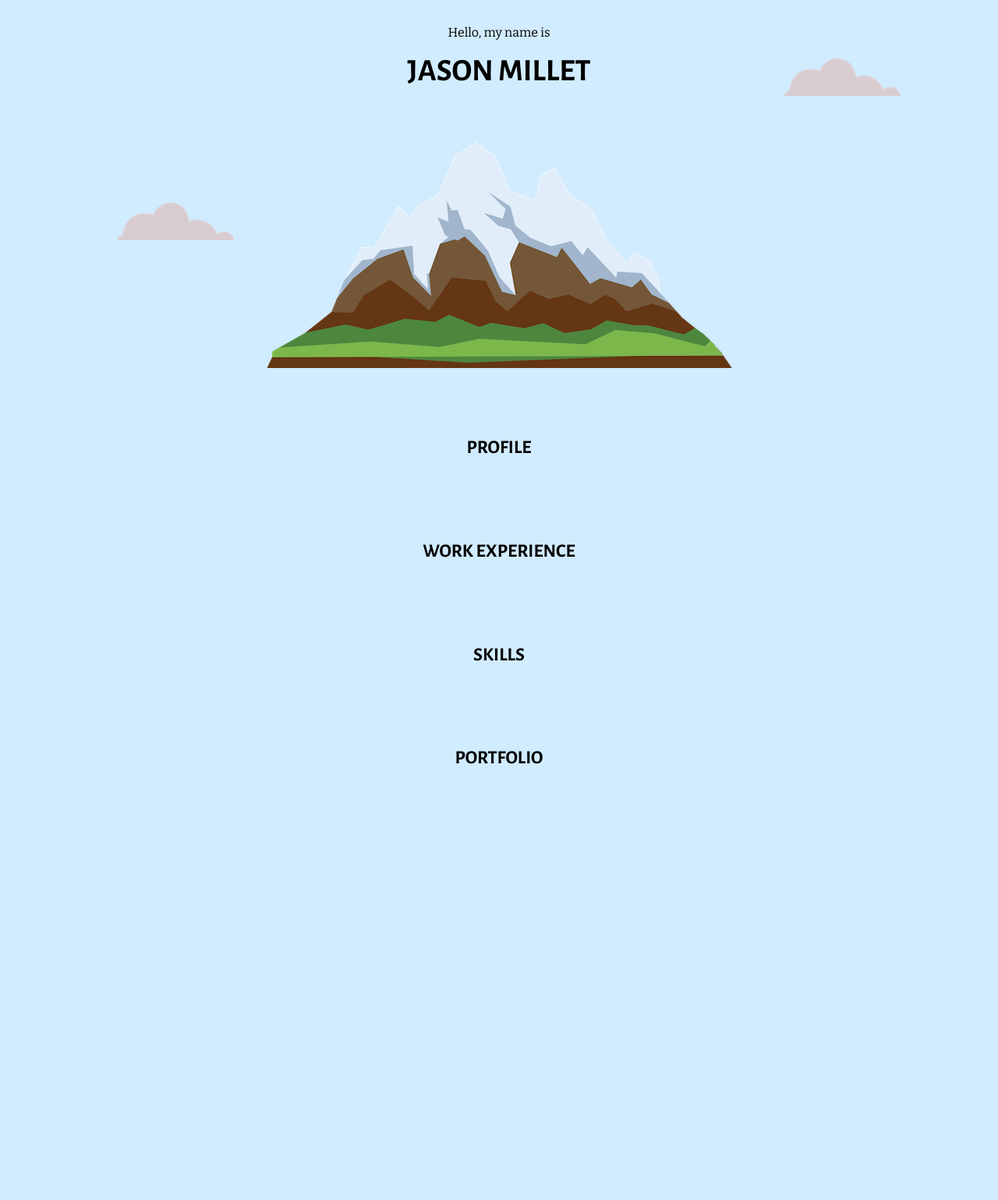
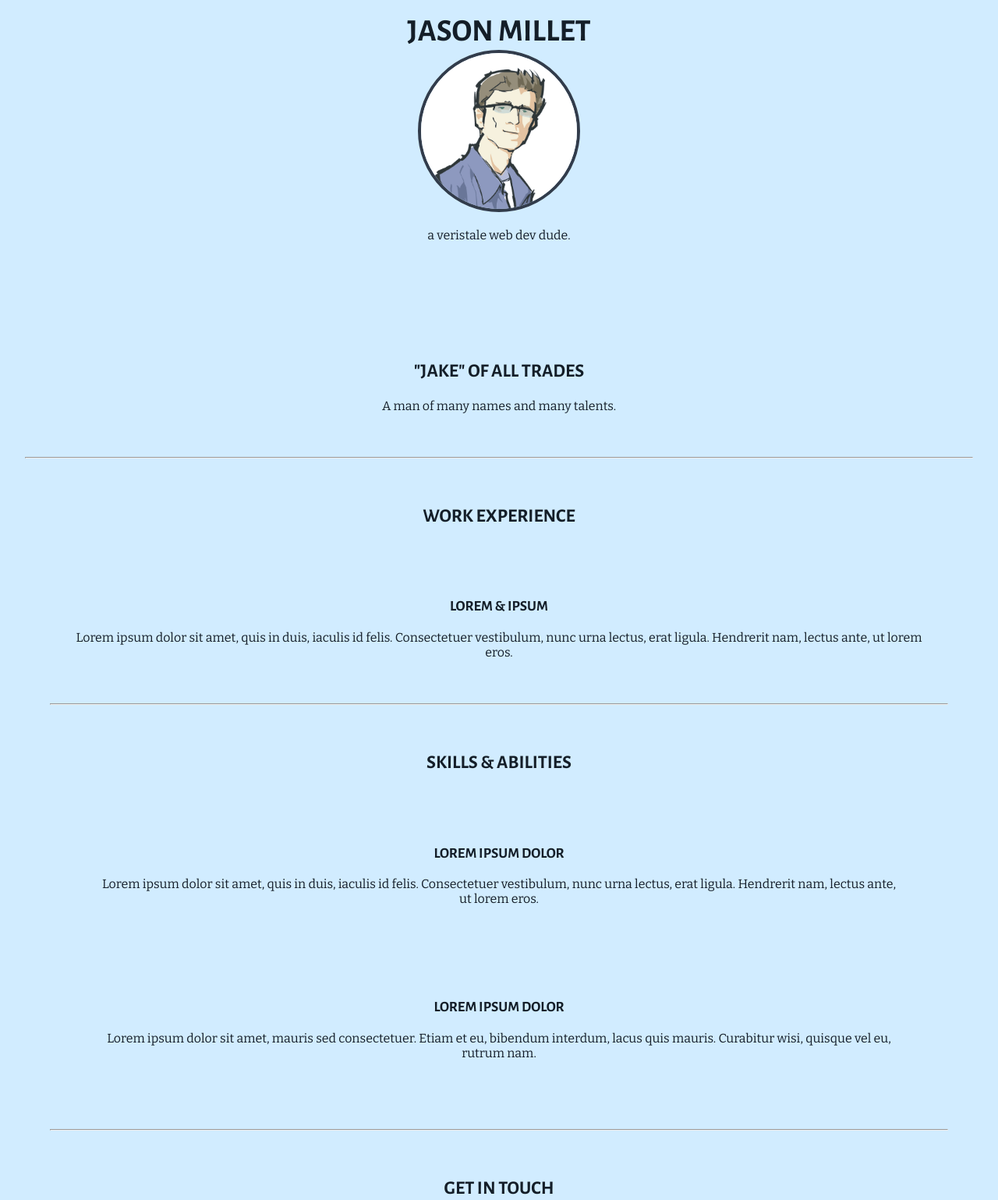
Before and after one commit to DinoJetPilot/jake-of-all-trades, a plain HTML site: page index.html in a window 1280 px wide. Shown: the top 1539 px of the page at 78% size. Before the commit the page ends 1039 px from the top, so only its background shows below. Drawn offline with nearby package versions, Linux system fonts and the light colour scheme.

Commit message:
Minor edits to personal site

```diff
--- a/index.html
+++ b/index.html
@@ -19,29 +19,71 @@
 
 <body>
 
-    <div id="landing">
-        <img id="float-1" src="images/cloud.png" alt="cloud template file">
-        <p>Hello, my name is</p>
+    <div id="top-container">
         <h1>Jason Millet</h1>
-        <img id="float-2" src="images/cloud.png" alt="cloud template file">
-        <img src="images/mountain.png" alt="mountain template file">
+        <img id="avatar" src="images/jm-sketch.png" alt='Jason "Jake" Millet'>
+        <p>a veristale web dev dude.</p>
     </div>
-    <div id="profile">
 
-        <h2>Profile</h2>
-    </div>
-    <div id="experience">
+    <div class="middle-container">
+        <div class="profile">
+            <img src="" alt="">
+            <h2>"Jake" of All Trades</h2>
+            <p>A man of many names and many talents.
+            </p>
+        </div>
 
-        <h2>Work Experience</h2>
-    </div>
-    <div id="abilities">
+        <hr>
+        <div class="experience">
+            <h2>Work Experience</h2>
+            <div class="exp-row">
+                <img class="" src="" alt="">
+                <h3>Lorem & Ipsum</h3>
+                <p>Lorem ipsum dolor sit amet, quis in duis, iaculis id felis. Consectetuer vestibulum, nunc urna
+                    lectus, erat ligula. Hendrerit nam, lectus ante, ut lorem eros.</p>
+            </div>
 
-        <h2>Skills</h2>
-    </div>
-    <div id="portfolio">
+            <hr>
+            <div class="skills">
+                <h2>Skills & Abilities</h2>
+                <div class="skills-row">
+                    <img class="" src="" alt="">
+                    <h3>Lorem Ipsum Dolor</h3>
+                    <p>Lorem ipsum dolor sit amet, quis in duis, iaculis id felis. Consectetuer vestibulum, nunc urna
+                        lectus, erat ligula. Hendrerit nam, lectus ante, ut lorem eros.</p>
+                </div>
+                <div class="skills-row">
+                    <img class="" src="" alt="">
+                    <h3>Lorem Ipsum Dolor</h3>
+                    <p>Lorem ipsum dolor sit amet, mauris sed consectetuer. Etiam et eu, bibendum interdum, lacus quis
+                        mauris. Curabitur wisi, quisque vel eu, rutrum nam.</p>
+                </div>
+            </div>
 
-        <h2>Portfolio</h2>
-    </div>
+            <hr>
+            <div class="contact">
+                <h2>Get In Touch</h2>
+                <h3>Lorem ipsum dolor sit amet, non elit.</h3>
+                <p>Lorem ipsum dolor sit amet, in quis, aenean amet. Phasellus sodales, tellus donec dui, ornare erat.
+                </p>
+                <a class="btn" href="mailto:jason.millet@gmail.com">Contact Me</a>
+            </div>
+        </div>
+
+
+        <div class="bottom-container">
+            <a class="footer-link" href="https://www.linkedin.com/in/jason-millet-b15ab59/">LinkedIn</a>
+            |
+            <a class="footer-link" href="https://github.com/DinoJetPilot">GitHub</a>
+            |
+            <a class="footer-link" href="https://codepen.io/dinojetpilot">CodePen</a>
+            |
+            <a class="footer-link" href="https://www.frontendmentor.io/profile/DinoJetPilot">Frontend Mentor</a>
+            <p class="footer-link">&copy;
+                <script>document.write(new Date().getFullYear())</script> Jason "Jake" Milet - All Rights Reserved.
+            </p>
+        </div>
+
 
 
 </body>
--- a/misc/styles.css
+++ b/misc/styles.css
@@ -1,5 +1,6 @@
 html {
     font-family: 'Bitter', serif;
+    color: rgb(20, 30, 40);
 }
 
 body {
@@ -28,19 +29,21 @@ div {
     padding: 2rem;
 }
 
-#landing {
+.footer-link {
+    font-family: 'Alegreya Sans', sans-serif;
+    font-weight: 200;
+    font-size: 0.75rem;
+    text-transform: uppercase;
+}
+
+#avatar {
+    border-radius: 100%;
+    width: 100%;
+    max-width: 200px;
+    border: 4px solid rgb(50, 60, 75);
+}
+
+#top-container {
     padding-top: 1rem;
     position: relative;
 }
-
-#float-1 {
-    position: absolute;
-    top: 75px;
-    right: 125px;
-}
-
-#float-2 {
-    position: absolute;
-    left: 150px;
-    bottom: 200px;
-}
```
Also changed, not shown: images/jm-sketch.png (added).
